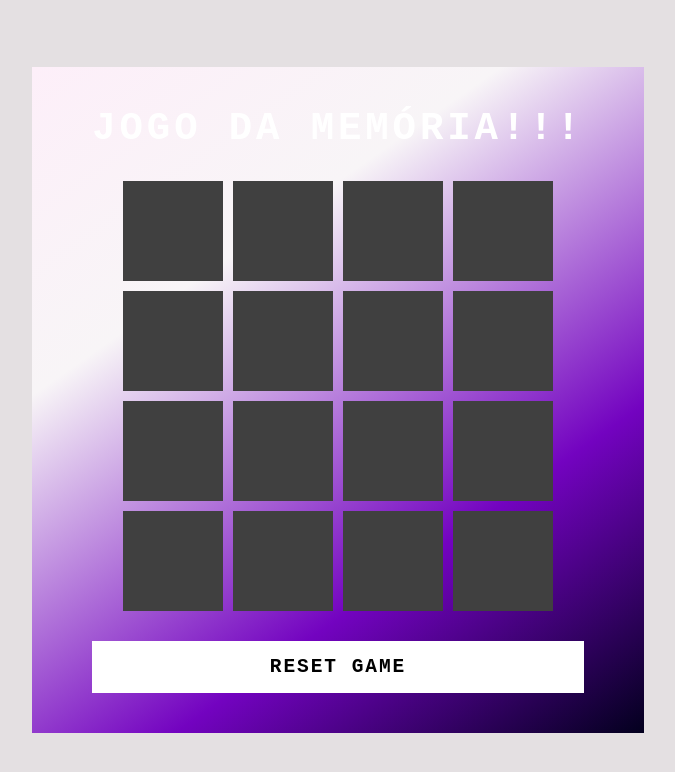
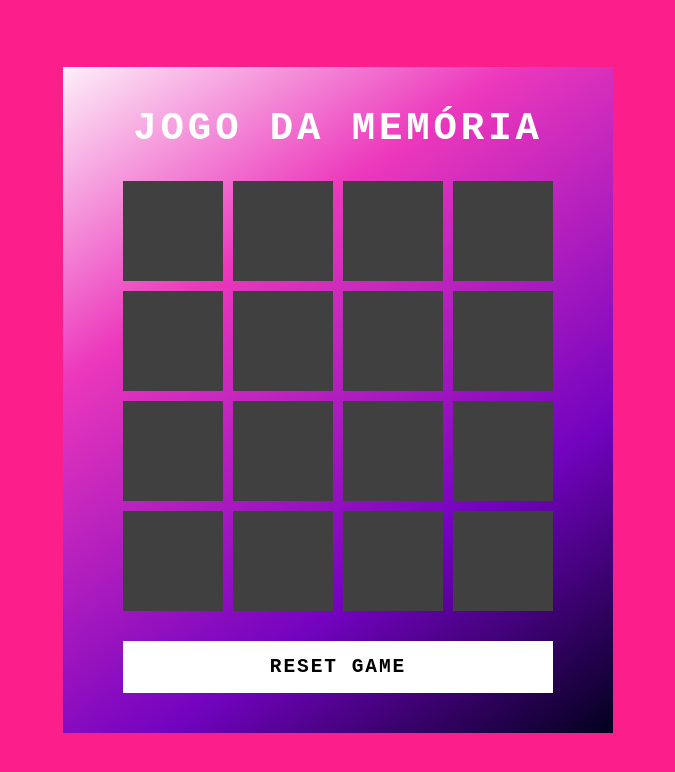
Before and after one commit to rhuan1574/jogodamemoria, a website: page index.html in a window 1280 px wide. Shown: the whole page, without its empty margins (302-977 px from the left). Drawn offline with Linux system fonts and the light colour scheme.

Commit message:
atualização

```diff
--- a/index.html
+++ b/index.html
@@ -11,7 +11,7 @@
 </head>
 <body>
     <div class="container">
-        <h2>JOGO DA MEMÓRIA!!!</h2>
+        <h2>JOGO DA MEMÓRIA</h2>
         <div class="game"></div>
         <button class="reset" onclick="window.location.reload()"
         reload()>RESET GAME</button>
--- a/src/styles/main.css
+++ b/src/styles/main.css
@@ -3,7 +3,7 @@ body {
   justify-content: center;
   align-items: center;
   min-height: 100vh;
-  background: #e4e0e2;
+  background: #fc1e8a;
   user-select: none;
 }
 
@@ -18,7 +18,7 @@ body {
     325deg,
     #03001e 0%,
     #7303c0 30%,
-    #f8f5f7 70%,
+    #ec38bc 70%,
     #fdeff9 100%
   );
   padding: 40px 60px;
```
